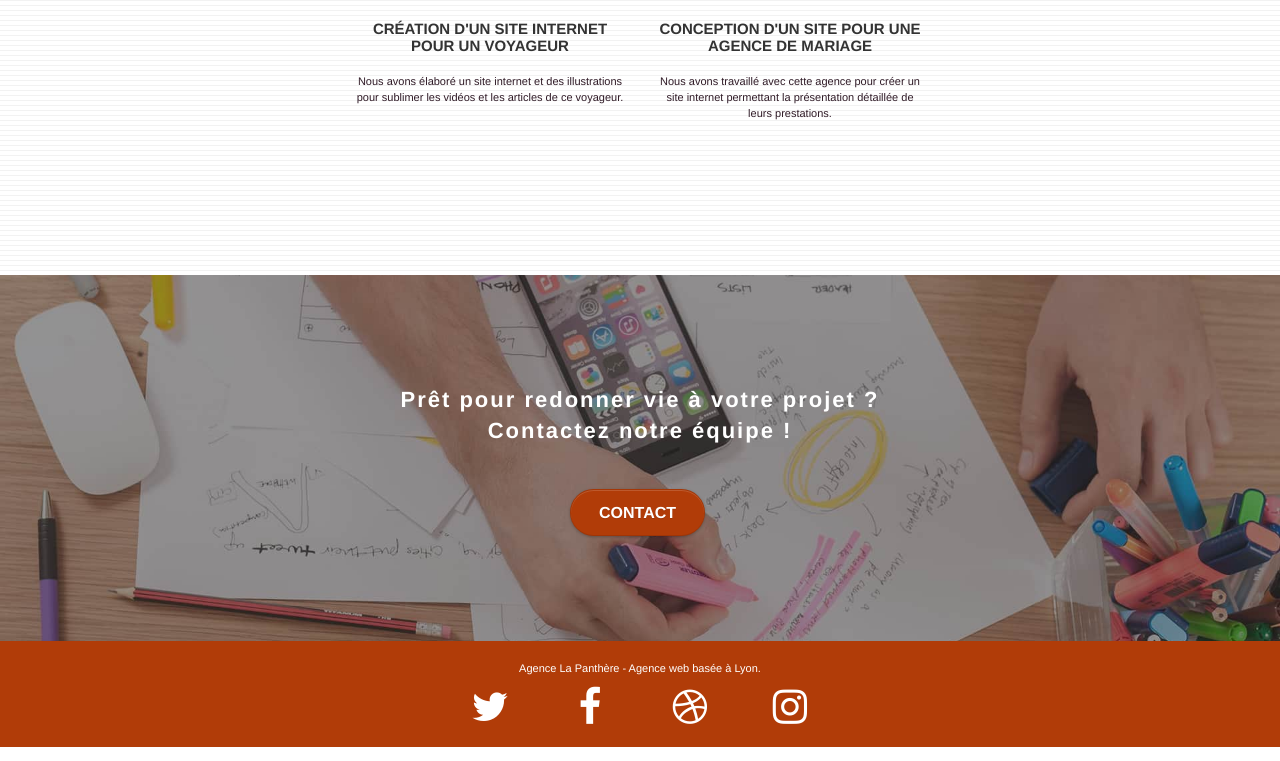
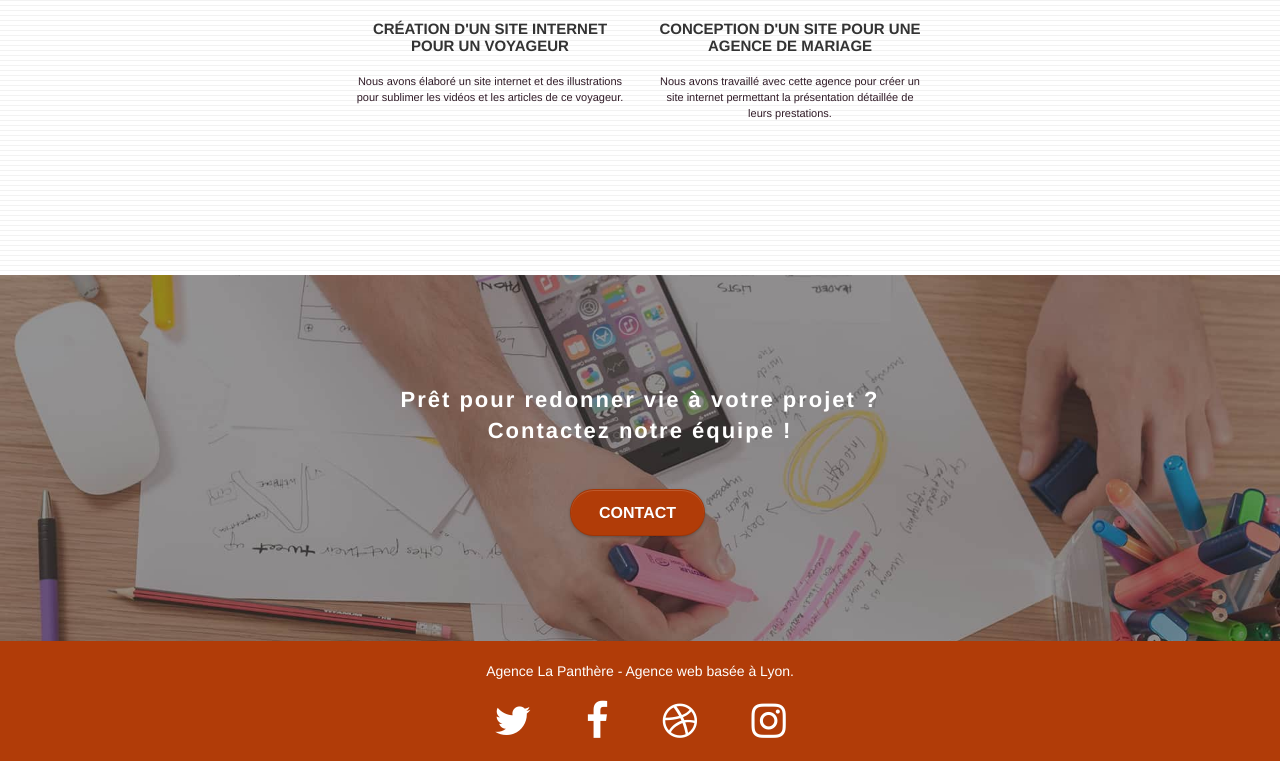
Before and after one commit to ibaccam/Projet4_Baccam_Isabelle_Lapanthere_V2, a plain HTML site: page index.html in a window 1280 px wide. Shown: the part 2597-3358 px from the top of the page. Drawn offline with Linux system fonts and the light colour scheme.

Commit message:
Liens réseaux sociaux

```diff
--- a/index.html
+++ b/index.html
@@ -275,34 +275,14 @@
 				<div class="container bloc-sm">
 					<div class="row">
 						<div class="col-sm-12">
-							<p class="text-center white">
+							<address class="text-center white">
 								Agence La Panthère - Agence web basée à Lyon.<br>
-							</p>
-							<div class="row row-no-gutters social">
-								<div class="col-sm-3">
-									<div class="text-center">
-										<a class="social" href="https://twitter.com/?lang=fr"><span
-												class="fa fa-twitter icon-md"></span></a>
-									</div>
-								</div>
-								<div class="col-sm-3">
-									<div class="text-center">
-										<a class="social" href="https://fr-fr.facebook.com"><span
-												class="fa fa-facebook icon-md"></span></a>
-									</div>
-								</div>
-								<div class="col-sm-3">
-									<div class="text-center">
-										<a class="social" href="https://dribbble.com/tags/fa"><span
-												class="fa fa-dribbble icon-md"></span></a>
-									</div>
-								</div>
-								<div class="col-sm-3">
-									<div class="text-center">
-										<a class="social" href="https://www.instagram.com/?hl=fr"><span
-												class="fa fa-instagram icon-md"></span></a>
-									</div>
-								</div>
+							</address>
+							<div class="row row-no gutters social">
+							<a id="twitter" href="https://twitter.com/" aria-label="logo twitter" title="Lien vers la page Twitter du site"><span class="fa fa-twitter icon-md"></span></a>
+                        	<a id="facebook" href="https://fr-fr.facebook.com/" aria-label="logo facebook" title="Lien vers la page Facebook du site"><span class="fa fa-facebook icon-md"></span></a>
+                        	<a id="dribbble" href="https://dribbble.com/" aria-label="logo dribbble" title="Lien vers la page Dribbble du site"><span class="fa fa-dribbble icon-md"></span></a>
+                        	<a id="instagram" href="https://www.instagram.com/" aria-label="logo instagram" title="Lien vers la page Instagram du site"><span class="fa fa-instagram icon-md"></span></a>
 							</div>
 						</div>
 					</div>
--- a/style.css
+++ b/style.css
@@ -719,6 +719,8 @@ p {
 .social {
     max-width: 400px;
     margin: auto auto auto auto;
+    display: flex;
+    justify-content: space-between;
 }
 
 h2 {
```
